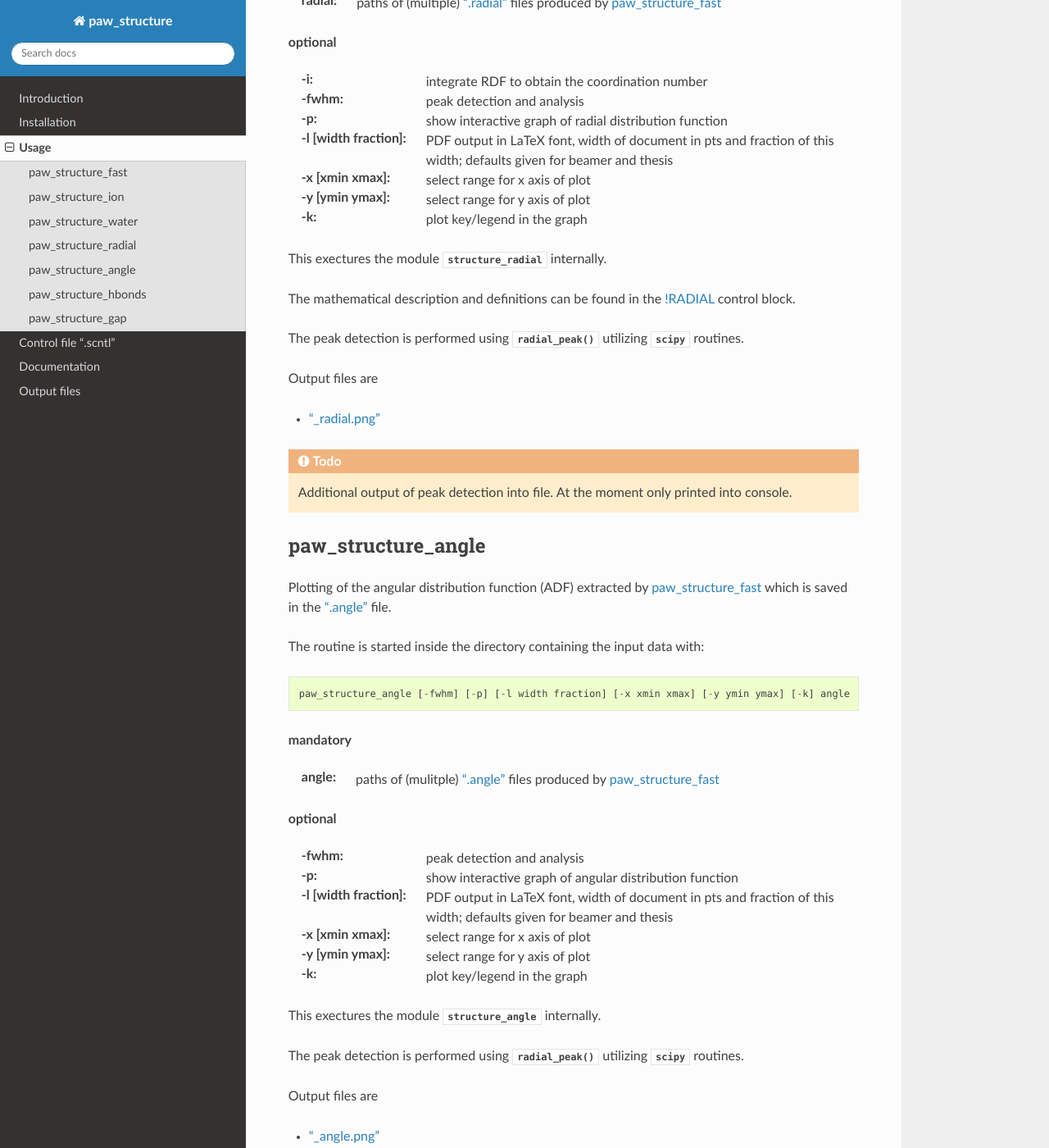
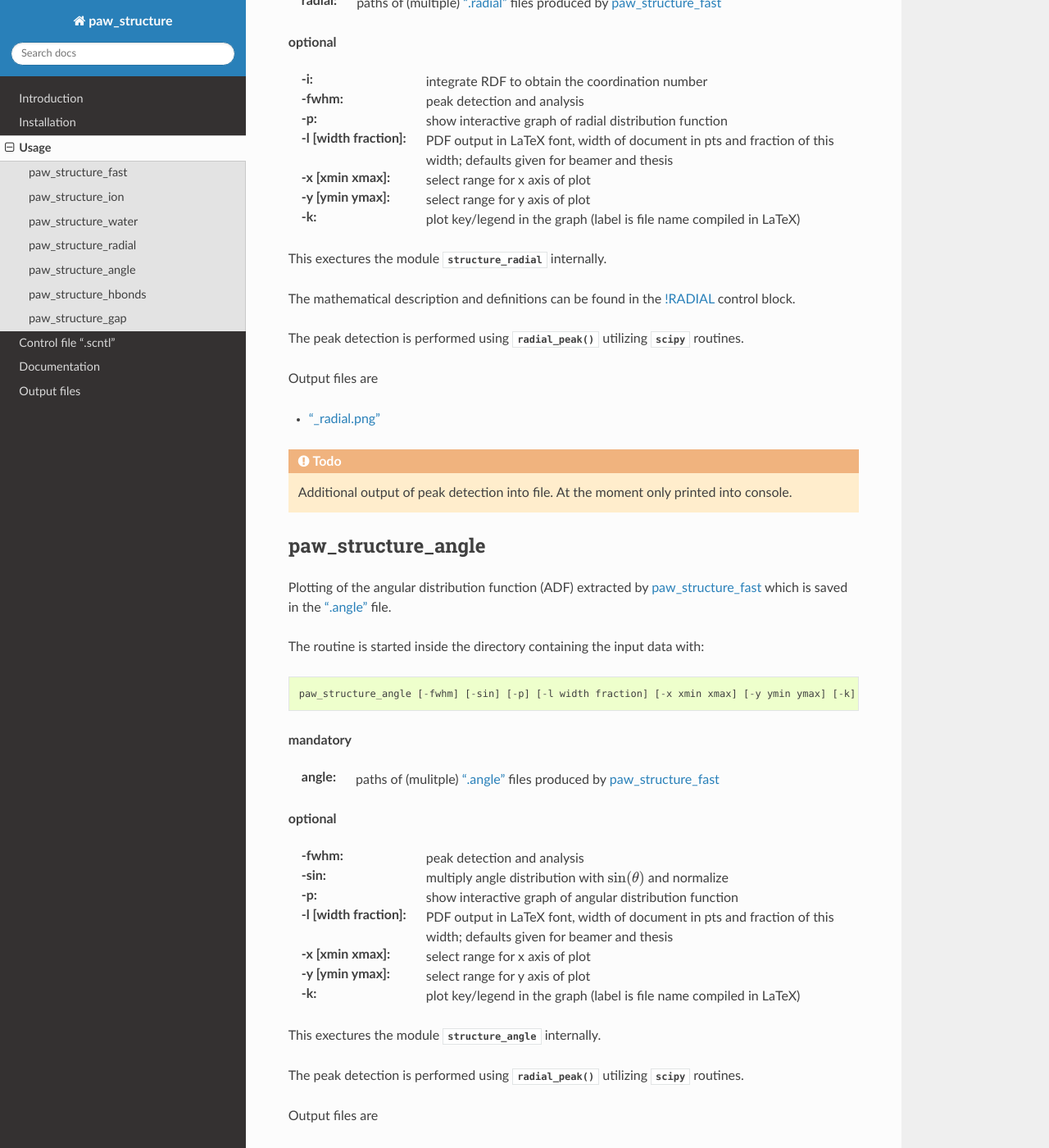
Before and after one commit to lksrmp/paw_structure, a Sphinx documentation site: the page built from docs/Usage.rst, in a window 1280 px wide and 1400 px high, scrolled down 3800 px. Shown: the whole window at 82% size. Built offline with Sphinx 7.4.7 and the Read the Docs theme 2.0.0, drawn with Linux system fonts in a browser that asks for light colours; the version number could not be read and is left out; some of the changed text lies outside the part shown.

Commit message:
Documentation updated

```diff
--- a/docs/Installation.rst
+++ b/docs/Installation.rst
@@ -5,7 +5,7 @@ Installation
 
 The package is only tested on **Linux** and **OS X** so far.
 
-**Clone** repository (WARNING: currently private so does not work)::
+**Clone** repository::
 
     git clone https://github.com/lksrmp/paw_structure
 
--- a/docs/Output.rst
+++ b/docs/Output.rst
@@ -7,6 +7,10 @@ Explanation of the output files.
 
 .. contents::
     :local:
+
+Note that images produced with the LaTeX font output flag are saved in PDF format and deviates from the images below in terms of style and axis labels.
+
+THE GIVEN EXAMPLES NEED A REWORK!
 
 .. _Output_snap:
 
--- a/docs/Usage.rst
+++ b/docs/Usage.rst
@@ -157,7 +157,7 @@ The routine is started inside the directory containing the input data with::
 :-l [width fraction]: PDF output in LaTeX font, width of document in pts and fraction of this width; defaults given for beamer and thesis
 :-x [xmin xmax]: select range for x axis of plot
 :-y [ymin ymax]: select range for y axis of plot
-:-k: plot key/legend in the graph
+:-k: plot key/legend in the graph (label is file name compiled in LaTeX)
 
 This exectures the module :mod:`.structure_radial` internally.
 
@@ -184,7 +184,7 @@ Plotting of the angular distribution function (ADF) extracted by :ref:`Usage_paw
 
 The routine is started inside the directory containing the input data with::
 
-    paw_structure_angle [-fwhm] [-p] [-l width fraction] [-x xmin xmax] [-y ymin ymax] [-k] angle
+    paw_structure_angle [-fwhm] [-sin] [-p] [-l width fraction] [-x xmin xmax] [-y ymin ymax] [-k] angle
 
 **mandatory**
 
@@ -193,11 +193,12 @@ The routine is started inside the directory containing the input data with::
 **optional**
 
 :-fwhm: peak detection and analysis
+:-sin: multiply angle distribution with :math:`\sin (\theta)` and normalize
 :-p: show interactive graph of angular distribution function
 :-l [width fraction]: PDF output in LaTeX font, width of document in pts and fraction of this width; defaults given for beamer and thesis
 :-x [xmin xmax]: select range for x axis of plot
 :-y [ymin ymax]: select range for y axis of plot
-:-k: plot key/legend in the graph
+:-k: plot key/legend in the graph (label is file name compiled in LaTeX)
 
 This exectures the module :mod:`.structure_angle` internally.
 
@@ -236,7 +237,7 @@ The routine is started inside the directory containing the input data with::
 :-l [width fraction]: PDF output in LaTeX font, width of document in pts and fraction of this width; defaults given for beamer and thesis
 :-x [xmin xmax]: select range for x axis of plot
 :-y [ymin ymax]: select range for y axis of plot
-:-k: plot key/legend in the graph
+:-k: plot key/legend in the graph (label is file name compiled in LaTeX)
 
 This exectures the module :mod:`.structure_hbonds` internally.
 
--- a/setup.py
+++ b/setup.py
@@ -13,9 +13,6 @@ import re
 
 #TODO: adapt file
 #TODO: write MANIFEST.in for including documentation
-
-
-# __version__ = '1.0.1'
 
 def info_search(flag, text, file):
     flag_re = r"^__" + flag + "__ = ['\"]([^'\"]*)['\"]"
```
Also changed, not shown: docs/Control.rst (+8 -2 lines), docs/Images/mn_angle.png (added), 7 other files.
